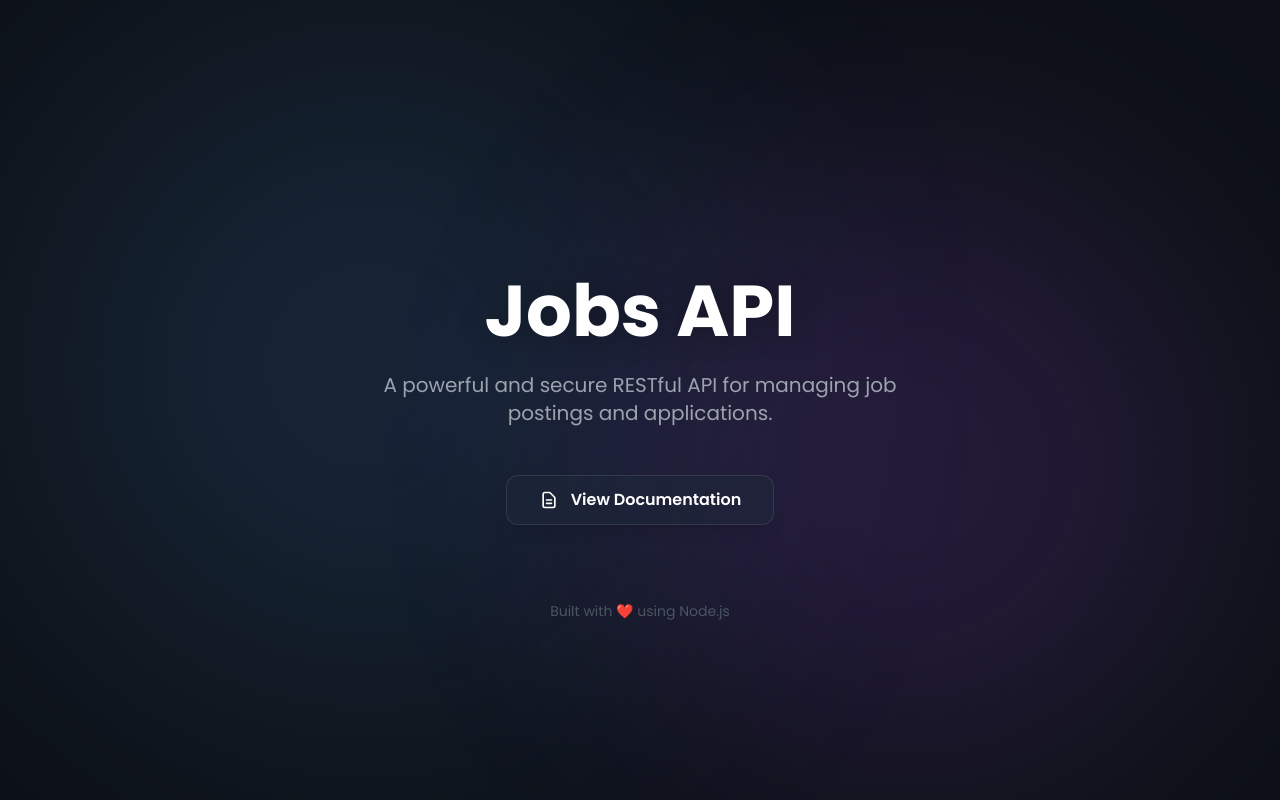
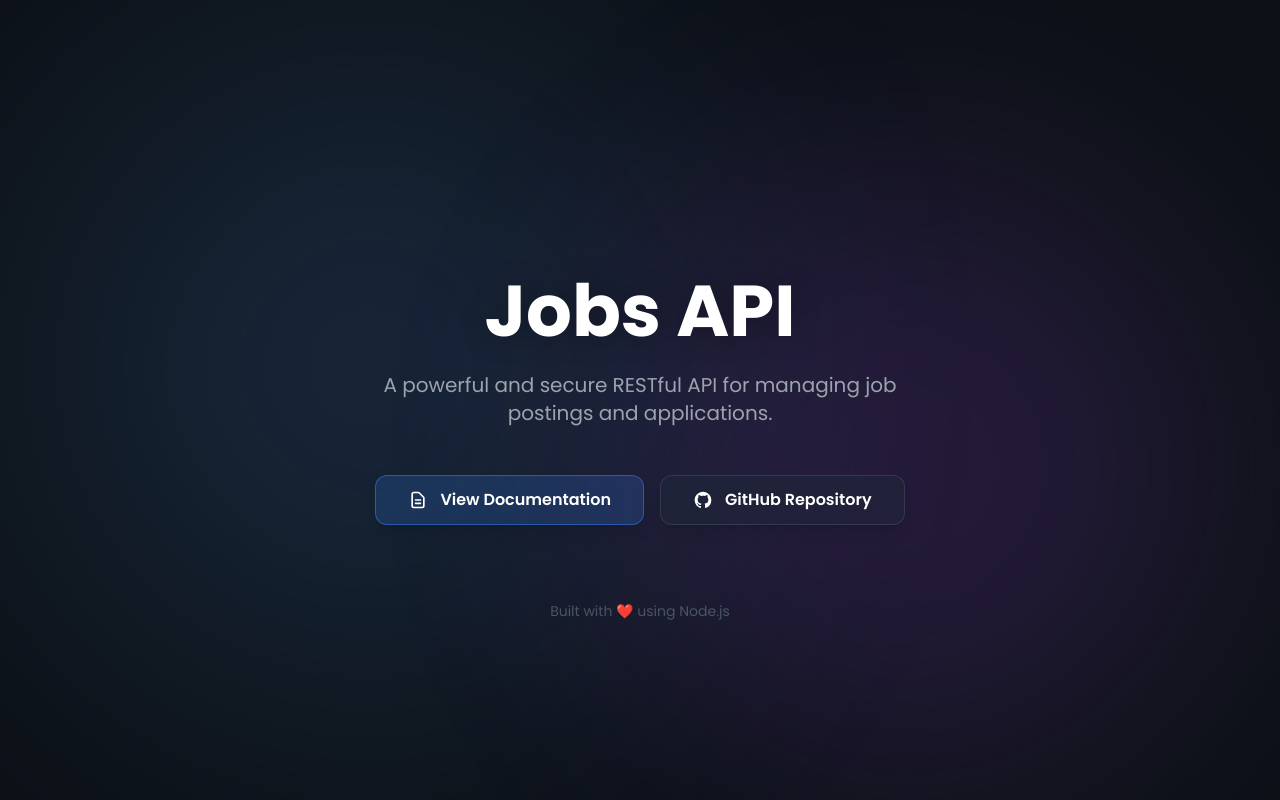
Before and after one commit to ShayanBlaze/jobs-api, a website: page public/index.html in a window 1280 px wide. Drawn offline with nearby package versions, Linux system fonts and the light colour scheme.

Commit message:
style: update button styles and add new primary and secondary button classes

```diff
--- a/public/index.html
+++ b/public/index.html
@@ -85,19 +85,32 @@
         animation: aurora-2 18s ease-in-out infinite;
       }
 
-      .glass-button {
-        background: rgba(30, 41, 59, 0.5);
-        border: 1px solid rgba(255, 255, 255, 0.1);
+      .base-button {
         backdrop-filter: blur(12px);
         -webkit-backdrop-filter: blur(12px);
         transition: all 0.3s ease;
       }
 
-      .glass-button:hover {
-        background: rgba(59, 130, 246, 0.2);
-        border-color: rgba(59, 130, 246, 0.5);
+      .base-button:hover {
         transform: translateY(-3px);
         box-shadow: 0 10px 20px rgba(0, 0, 0, 0.2);
+      }
+
+      .primary-button {
+        background: rgba(59, 130, 246, 0.2);
+        border: 1px solid rgba(59, 130, 246, 0.5);
+      }
+      .primary-button:hover {
+        background: rgba(59, 130, 246, 0.3);
+      }
+
+      .secondary-button {
+        background: rgba(30, 41, 59, 0.5);
+        border: 1px solid rgba(255, 255, 255, 0.1);
+      }
+      .secondary-button:hover {
+        background: rgba(255, 255, 255, 0.05);
+        border-color: rgba(255, 255, 255, 0.2);
       }
     </style>
   </head>
@@ -119,9 +132,10 @@
         applications.
       </p>
 
+      <div class="flex flex-col sm:flex-row items-center justify-center gap-4">
         <a
           href="/api-docs"
-        class="glass-button inline-flex items-center justify-center text-white font-semibold py-3 px-8 rounded-xl shadow-lg focus:outline-none focus:ring-2 focus:ring-blue-500"
+          class="base-button primary-button w-full sm:w-auto inline-flex items-center justify-center text-white font-semibold py-3 px-8 rounded-xl shadow-lg focus:outline-none focus:ring-2 focus:ring-blue-500"
         >
           <svg
             xmlns="http://www.w3.org/2000/svg"
@@ -140,6 +154,28 @@
           View Documentation
         </a>
 
+        <a
+          href="https://github.com/ShayanBlaze/jobs-api"
+          target="_blank"
+          rel="noopener noreferrer"
+          class="base-button secondary-button w-full sm:w-auto inline-flex items-center justify-center text-white font-semibold py-3 px-8 rounded-xl shadow-lg focus:outline-none focus:ring-2 focus:ring-gray-500"
+        >
+          <svg
+            xmlns="http://www.w3.org/2000/svg"
+            class="h-5 w-5 mr-3"
+            fill="currentColor"
+            viewBox="0 0 24 24"
+          >
+            <path
+              fill-rule="evenodd"
+              d="M12 2C6.477 2 2 6.477 2 12c0 4.418 2.865 8.168 6.839 9.492.5.092.682-.217.682-.482 0-.237-.009-.868-.014-1.703-2.782.605-3.369-1.343-3.369-1.343-.454-1.158-1.11-1.466-1.11-1.466-.908-.62.069-.608.069-.608 1.003.07 1.531 1.032 1.531 1.032.892 1.53 2.341 1.088 2.91.832.092-.647.35-1.088.636-1.338-2.22-.253-4.555-1.113-4.555-4.951 0-1.093.39-1.988 1.031-2.688-.103-.253-.446-1.272.098-2.65 0 0 .84-.27 2.75 1.026A9.564 9.564 0 0112 6.844c.85.004 1.705.115 2.504.337 1.909-1.296 2.747-1.027 2.747-1.027.546 1.378.203 2.398.1 2.651.64.7 1.03 1.595 1.03 2.688 0 3.848-2.338 4.695-4.566 4.943.359.309.678.92.678 1.855 0 1.338-.012 2.419-.012 2.747 0 .268.18.58.688.482A10.001 10.001 0 0022 12c0-5.523-4.477-10-10-10z"
+              clip-rule="evenodd"
+            />
+          </svg>
+          GitHub Repository
+        </a>
+      </div>
+
       <footer
         class="absolute -bottom-24 left-1/2 -translate-x-1/2 w-full text-sm text-gray-600"
       >
```
Lines whose indentation alone changed are shown as unchanged.
